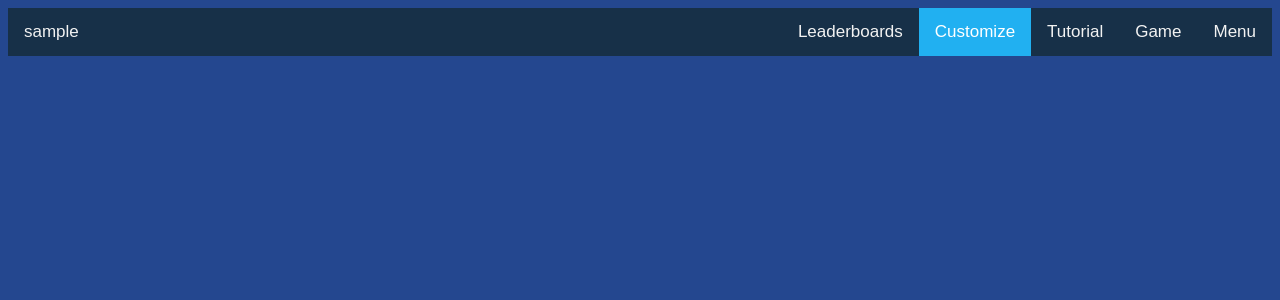
After one commit to EMauricio1102/Picross_130, a PHP site: page /customize.php in a window 1280 px wide. The commit adds this page. Shown: the top 300 px of the page. Run offline with PHP 8.4, Linux system fonts and the light colour scheme; the visitor is signed in with stand-in values (Sample User, id 1).

Commit message:
Added a menu page, level customize page, and leaderboards page

```diff
--- a/Tutorial.php
+++ b/Tutorial.php
@@ -61,8 +61,11 @@
 			if(isset($_SESSION['user_name'])){
 				$user = $_SESSION['user_name'];
 				echo "<div class=\"topnav\">";
+				echo "<a href=\"index.php\">Menu</a>";
 				echo "<a href=\"Picros.php\">Game</a>";
 				echo "<a class=\"active\" href=\"Tutorial.php\">Tutorial</a>";
+				echo "<a href=\"customize.php\">Customize</a>";
+				echo "<a href=\"leaderboard.php\">Leaderboards</a>";
 				echo "<aside>".$user."</aside>";
 				echo "</div>";
 			} else {
--- /dev/null
+++ b/customize.php
@@ -0,0 +1,61 @@
+<!DOCTYPE html>
+<html>
+	<head>
+		<title> index </title>
+		<style>
+			body{
+				font-family: Arial Helvetica, sans-serif;
+				color: white;
+				background-color: #24478f;
+			}
+			.topnav {
+				margin: 0;
+				padding: 0;
+				overflow: hidden;
+				background-color: #173048;
+			}
+			.topnav a {
+			  float: right;
+			  color: #f2f2f2;
+			  text-align: center;
+			  padding: 14px 16px;
+			  text-decoration: none;
+			  font-size: 17px;
+			}
+			.topnav aside {
+				float: left;
+				color: #f2f2f2;
+				text-align: center;
+				padding: 14px 16px;
+				text-decoration: none;
+				font-size: 17px;
+			}
+			.topnav a:hover {
+			  background-color: #ddd;
+			  color: black;
+			}
+			.topnav a.active {
+			  background-color: #21b0f1;
+			  color: white;
+			}
+		</style>
+	</head>
+	<body>
+		<?php
+			session_start();
+			if(isset($_SESSION['user_name'])){
+				$user = $_SESSION['user_name'];
+				echo "<div class=\"topnav\">";
+				echo "<a href=\"index.php\">Menu</a>";
+				echo "<a href=\"Picros.php\">Game</a>";
+				echo "<a href=\"Tutorial.php\">Tutorial</a>";
+				echo "<a class=\"active\" href=\"customize.php\">Customize</a>";
+				echo "<a href=\"leaderboard.php\">Leaderboards</a>";
+				echo "<aside>".$user."</aside>";
+				echo "</div>";
+			} else {
+				header("location: Login.php");
+			}
+		?>
+	</body>
+</html>
```
Also changed, not shown: Picros.php (+8 -5 lines), index.php (added, +50 -0 lines), leaderboard.php (added, +61 -0 lines).
